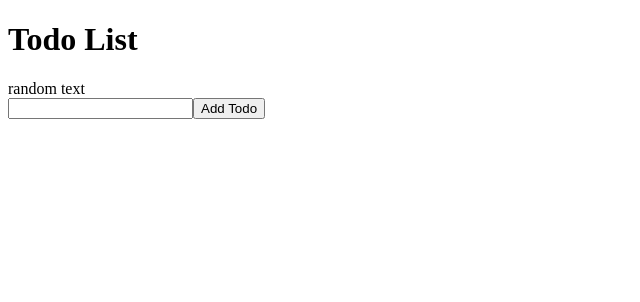
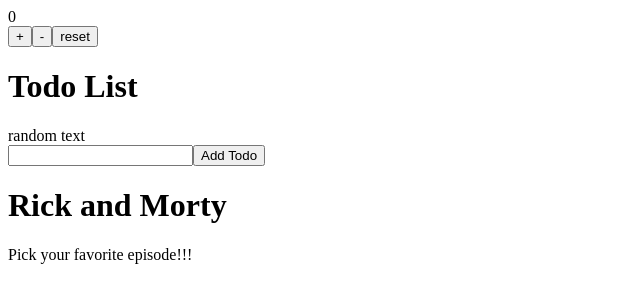
Before and after one commit to julweng/react-ts-webpack, a React app: page / in a window 1280 px wide. Shown: the top 302 px of the page, without its empty margins (0-640 px from the left). Built offline with nearby package versions, Linux system fonts and the light colour scheme.

Commit message:
set up store and reducer

```diff
--- a/src/context.tsx
+++ b/src/context.tsx
@@ -1,13 +1,13 @@
 import React, { createContext } from 'react';
 
-const {Provider, Consumer} = createContext({})
+const { Provider, Consumer } = createContext({})
 
 type ParentProps = {
   children: React.ReactNode
 }
 
 export const Parent = ({ children }: ParentProps): JSX.Element => {
-  const text:string = 'random text'
+  const text: string = 'random text'
 
   return <Provider value={text}>{children}</Provider>
 }
--- a/src/index.tsx
+++ b/src/index.tsx
@@ -1,6 +1,7 @@
-import React, { Fragment, useState } from 'react'
+import React, { Fragment, useState, useContext, useReducer } from 'react'
 import ReactDOM from 'react-dom'
 import { Parent, Child } from './context'
+import { Store, StoreProvider } from './store'
 
 type FormElem = React.FormEvent<HTMLFormElement>
 
@@ -36,8 +37,33 @@
     setTodos(newTodos)
   }
 
+  const store = useContext(Store)
+
+  const reducer = (state = 0, action: string) => {
+    switch (action) {
+      case 'ADD':
+        return state + 1
+      case 'SUB':
+        return state - 1
+      case 'RES':
+        return 0
+      default:
+        return state
+    }
+  }
+
+  const [number, setNumber] = useState('')
+  const [count, dispatch] = useReducer(reducer, 0)
+
   return (
     <Fragment>
+      {console.log(store)}
+      <>
+        <div>{count}</div>
+        <button onClick={() => dispatch('ADD')}>+</button>
+        <button onClick={() => dispatch('SUB')}>-</button>
+        <button onClick={() => dispatch('RES')}>reset</button>
+      </>
       <h1>Todo List</h1>
       <Parent><Child /></Parent>
       <form onSubmit={handleSubmit}>
@@ -54,10 +80,12 @@
 
         ))}
       </section>
+      <h1>Rick and Morty</h1>
+      <p>Pick your favorite episode!!!</p>
     </Fragment>
   )
 }
 
 const root = document.getElementById('app-root')
 
-ReactDOM.render(<App />, root)
+ReactDOM.render(<StoreProvider><App /></StoreProvider>, root)
--- /dev/null
+++ b/src/store.tsx
@@ -0,0 +1,31 @@
+import React, { createContext } from 'react'
+
+interface IState {
+  episodes: [],
+  favorites: []
+}
+
+interface IAction {
+  type: string,
+  payload: any // for now
+}
+
+const initialState: IState = {
+  episodes: [],
+  favorites: []
+}
+
+export const Store = createContext<IState>(initialState)
+
+export const reducer = (state: IState, action: IAction) => {
+  switch (action.type) {
+    case 'FETCH_DATA':
+      return { ...state, episodes: action.payload }
+    default:
+      return state
+  }
+}
+
+export const StoreProvider = (props: any): JSX.Element => {
+  return <Store.Provider value={initialState}>{props.children}</Store.Provider>
+}
```
